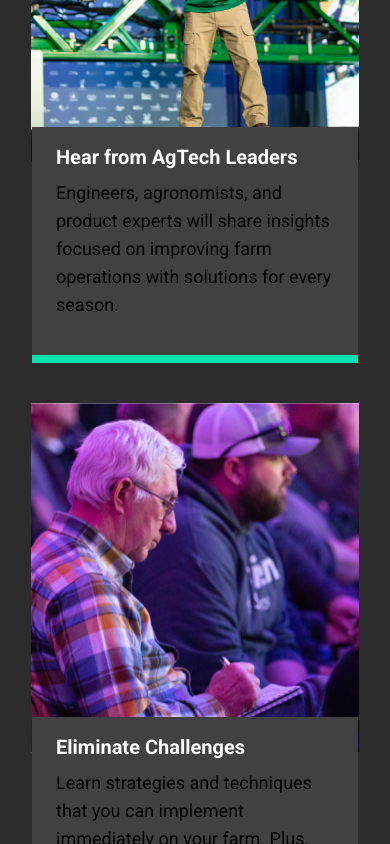
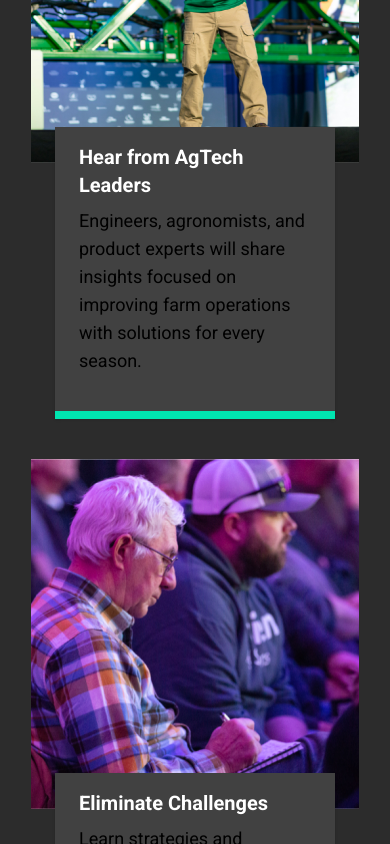
Before and after one commit to andrewgilliland/winter-conference-2024, a Next.js app: page / in a window 390 px wide. Shown: the part 800-1644 px from the top of the page. Built offline with nearby package versions, Linux system fonts and the light colour scheme.

Commit message:
feat: updates mediacard and dividerheader

```diff
--- a/src/components/DividerHeader.tsx
+++ b/src/components/DividerHeader.tsx
@@ -8,7 +8,7 @@ const DividerHeader = ({ text }: DividerHeaderProps) => {
   return (
     <div className="flex items-center gap-2.5 w-full">
       <Divider />
-      <h3 className="font-montserrat font-bold text-lg md:text-xl text-white text-center uppercase max-w-[164px] md:max-w-none lg:max-w-none">
+      <h3 className="font-montserrat font-bold text-lg md:text-xl xl:text-2xl text-white text-center uppercase max-w-[164px] md:max-w-none lg:max-w-none">
         {text}
       </h3>
       <Divider />
--- a/src/components/MediaCard.tsx
+++ b/src/components/MediaCard.tsx
@@ -43,7 +43,7 @@ const MediaCard = ({
       <div
         className={`flex flex-col justify-center lg:w-[55%] bg-gray-700 border-b-8 lg:border-b-0 ${
           isEven ? "lg:border-r-8 lg:-ml-9" : "lg:border-l-8 lg:-mr-9 z-10"
-        } border-green-300 mx-4 md:mx-8 lg:mx-0 -mt-9 lg:mt-0 pt-4 lg:pt-0 px-6 pb-9 lg:pb-0 gap-2 lg:h-[195px] xl:h-[230px]`}
+        } border-green-300 mx-4 md:mx-8 lg:mx-0 -mt-9 lg:mt-0 pt-4 lg:pt-0 px-6 pb-9 lg:pb-0 gap-2 max-w-[280px] md:max-w-none lg:h-[195px] xl:h-[230px] shadow`}
       >
         <h4 className="font-montserrat font-bold text-xl text-white">
           {heading}
```
